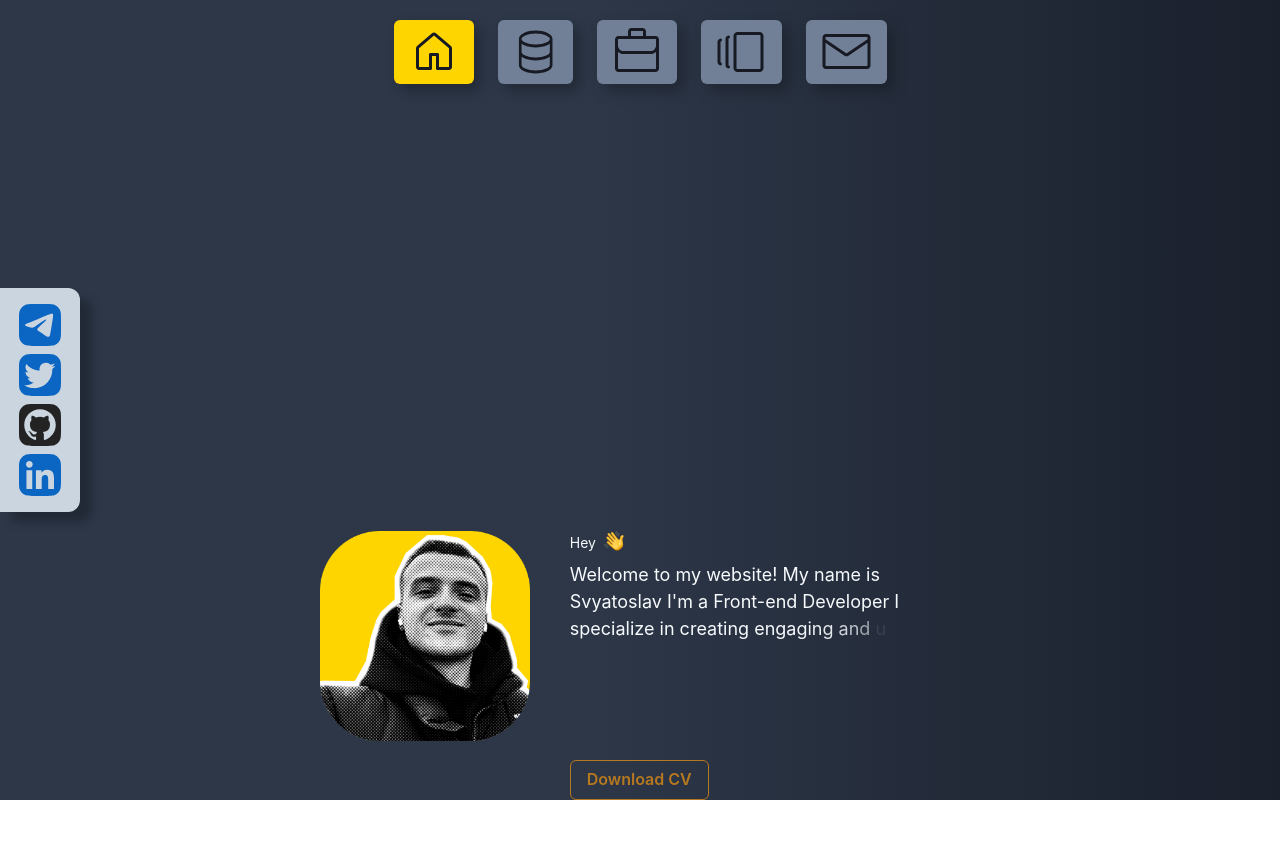
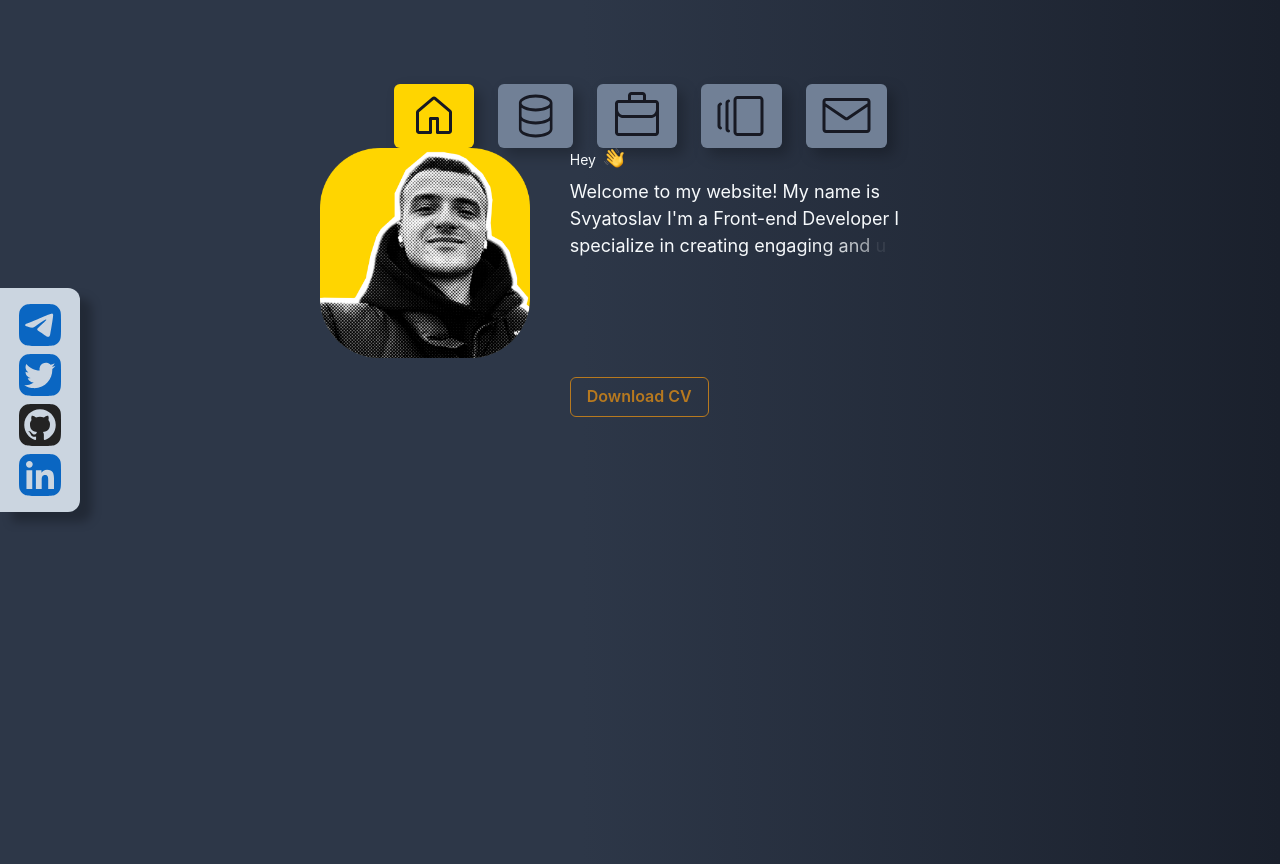
Before and after one commit to kitaiv/portfolio, a React (Create React App) app: page / in a window 1280 px wide. Before the commit the page ends 800 px from the top, so only its background shows below. Built offline with nearby package versions, Linux system fonts and the light colour scheme; no server answers.

Commit message:
bug: fix content

```diff
--- a/src/App.tsx
+++ b/src/App.tsx
@@ -71,7 +71,8 @@ function App() {
           flexDirection={
             breakpoints === 'base' && 'sm' ? 'column-reverse' : 'column'
           }
-          justifyContent={'space-between'}
+          justifyContent={'flex-start'}
+          mt="4rem"
           alignItems={'center'}
           maxW="2xl"
           w="100%"
```
